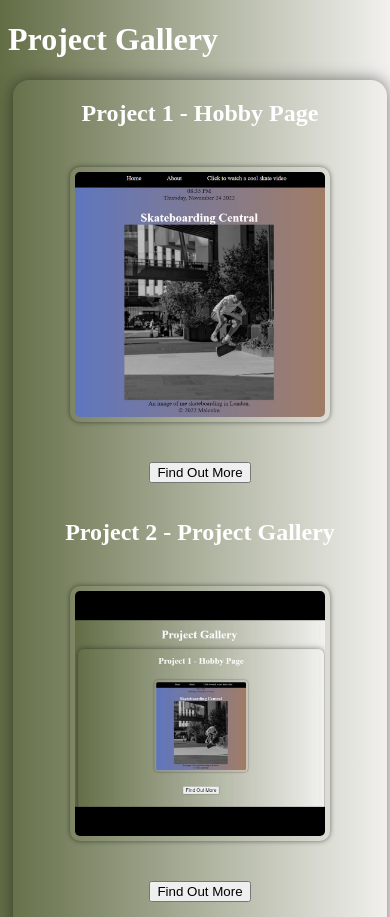
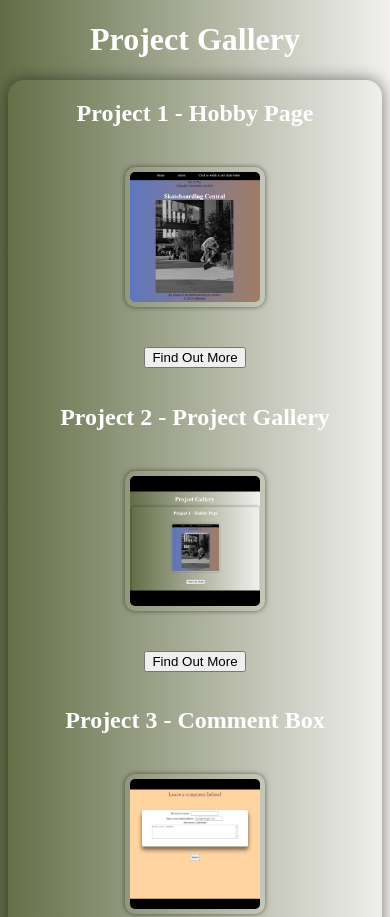
Before and after one commit to malcolmwilson8/project-gallery, a plain HTML site: page index.html in a window 390 px wide. Shown: the top 917 px of the page. Drawn offline with Linux system fonts and the light colour scheme.

Commit message:
Update my-styles.css

```diff
--- a/my-styles.css
+++ b/my-styles.css
@@ -3,28 +3,26 @@ html{
     color: white;
 }
 
+h1{
+    display: flex;
+    justify-content: center;
+}
+
 img {
     width: 250px;
-    object-fit: cover;
-    object-position: bottom;
+    height: 250px;
     padding: 5px;
     border-radius: 10px;
     margin: 20px;
     box-shadow: 0 0 5px rgba(0,0,0,0.5);
 }
 
-h1{
-    text-align: left;
-}
-
 .projects {
-    display:  flex;
-    width: 1200px;
-    max-width: 100%;
+    display: flex;
     flex-wrap: wrap;
     justify-content: center;
-    flex-direction: row;
-    margin: 5px;
+    width: 1100px;
+    max-width: 100%;
     border-radius: 16px;
     text-align: center;
     box-shadow: 0 0 16px rgba(0,0,0,0.5)
@@ -34,10 +32,20 @@ h1{
     .projects {
         flex-direction: column;
     }
+
+    img {
+        width: 190px;
+        height: 190px;
+    }
 }
 
 @media screen and (max-width: 700px) {
     .projects {
         flex-direction: column;
     }
+
+    img {
+        width: 130px;
+        height: 130px;
+    }
 }
```
